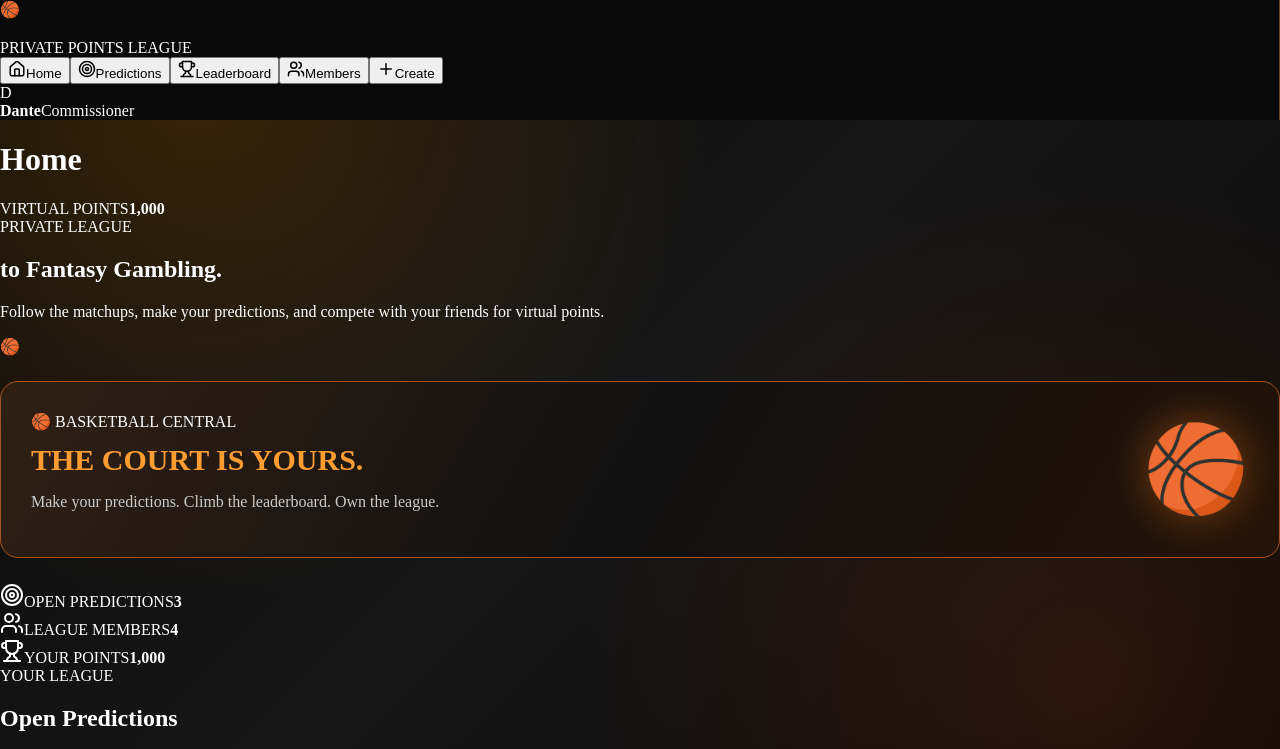
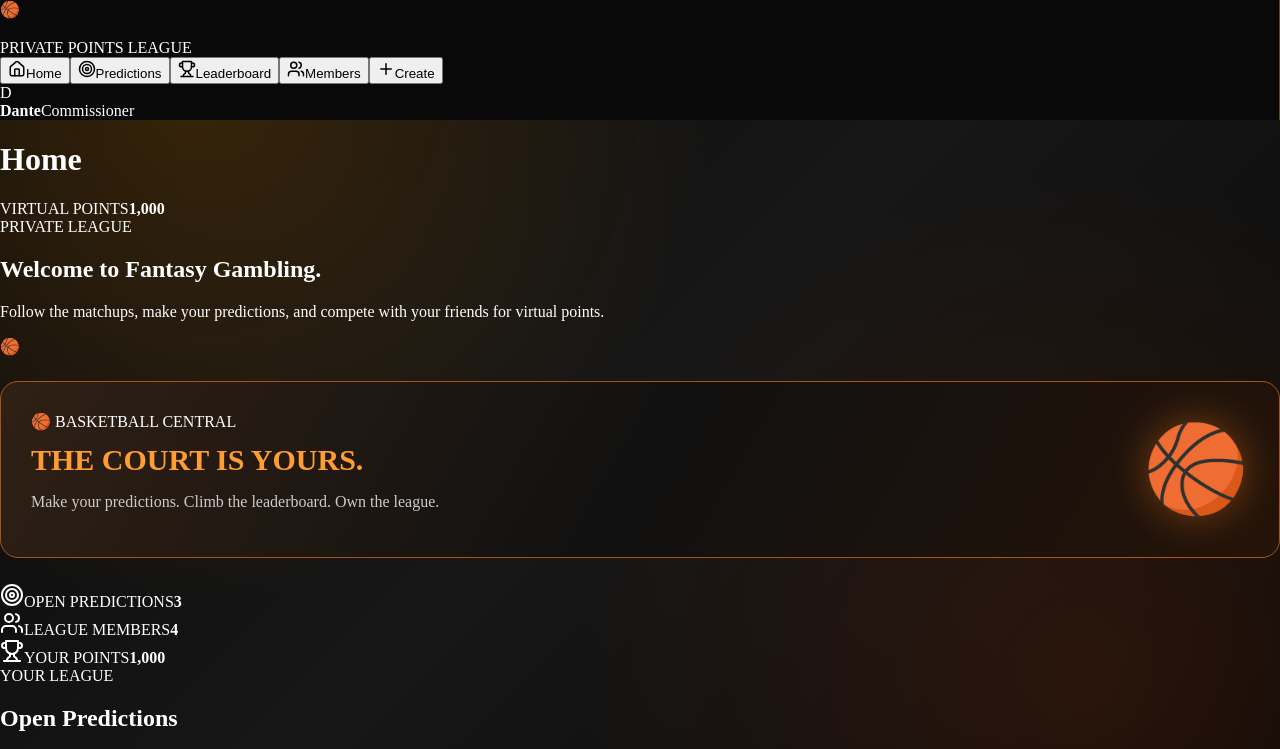
Before and after one commit to drelli8/Fantasy-, a React (Vite) app: page / in a window 1280 px wide. Shown: the top 749 px of the page. Built offline with nearby package versions, Linux system fonts and the light colour scheme.

Commit message:
Update welcome message in App component

```diff
--- a/src/src/App.jsx
+++ b/src/src/App.jsx
@@ -149,7 +149,7 @@ export default function App() {
             <section className="">
               <div>
                 <span className="eyebrow">PRIVATE LEAGUE</span>
-                <h2> to Fantasy Gambling.</h2>
+                <h2> Welcome to Fantasy Gambling.</h2>
                 <p>Follow the matchups, make your predictions, and compete with your friends for virtual points.</p>
               </div>
               <div className="welcome-mark">🏀</div>
```
